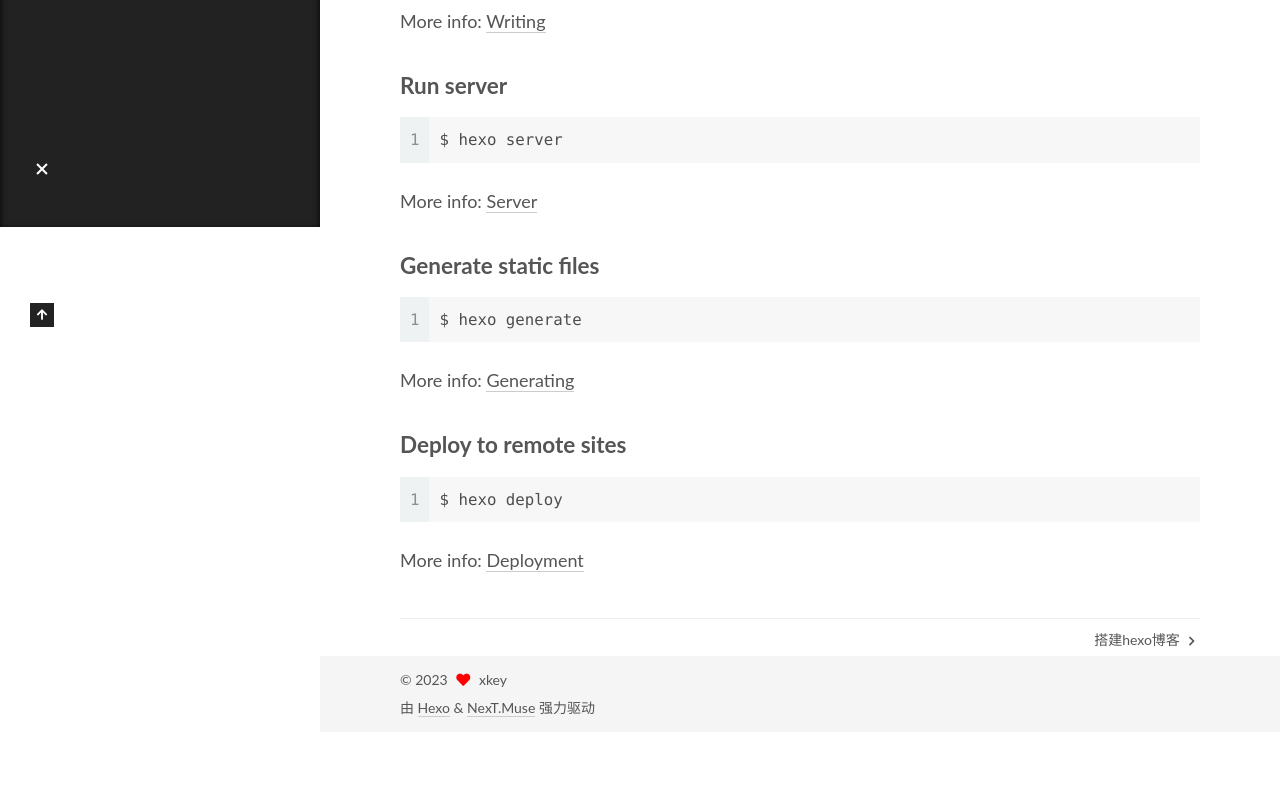
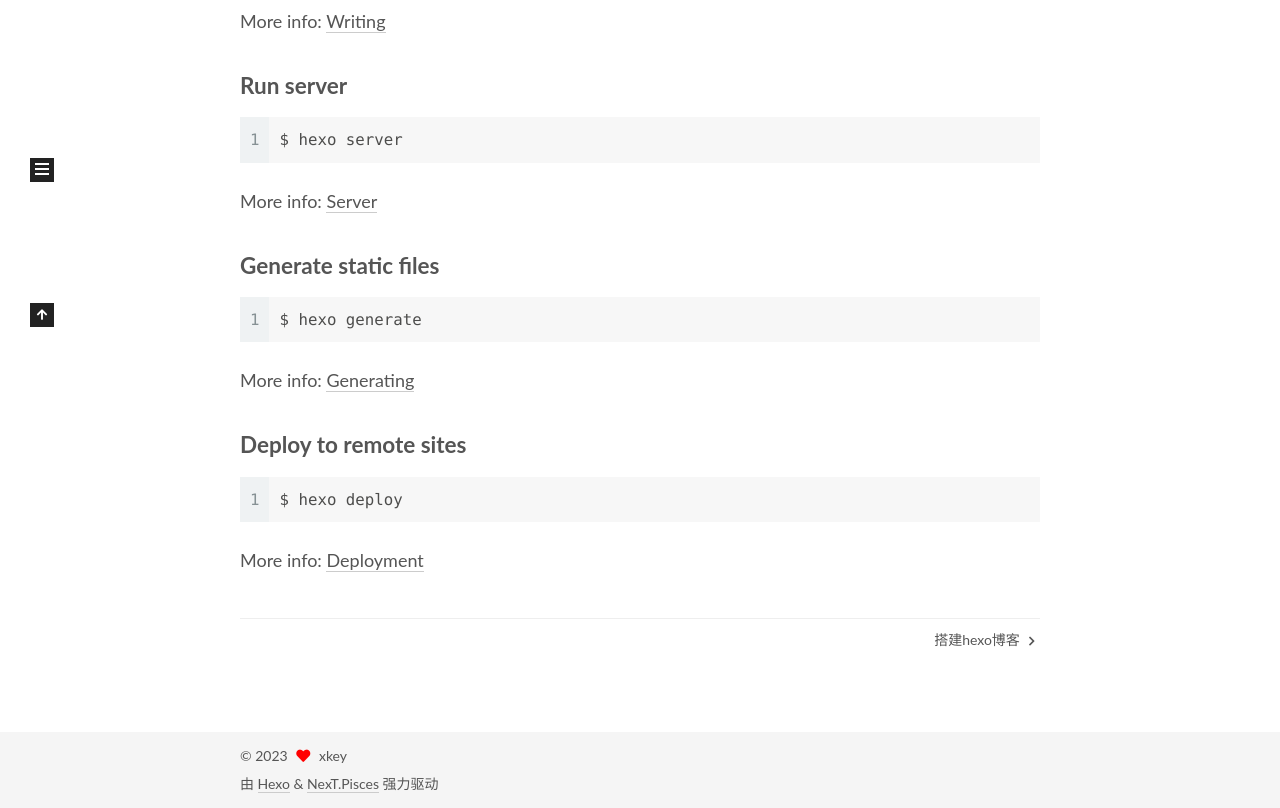
Before and after one commit to stonehat/stonehat.github.io, a plain HTML site: page 2018/06/18/hello-world/index.html in a window 1280 px wide. Shown: the part 573-1381 px from the top of the page. Before the commit the page ends 1305 px from the top, so only its background shows below. Drawn offline with Linux system fonts and the light colour scheme.

Commit message:
Site updated: 2023-04-14 01:15:41

```diff
--- a/2018/06/18/hello-world/index.html
+++ b/2018/06/18/hello-world/index.html
@@ -17,7 +17,7 @@
 
 <script id="hexo-configurations">
     var NexT = window.NexT || {};
-    var CONFIG = {"hostname":"stonehat.github.io","root":"/","scheme":"Muse","version":"7.8.0","exturl":false,"sidebar":{"position":"left","display":"post","padding":18,"offset":12,"onmobile":false},"copycode":{"enable":false,"show_result":false,"style":null},"back2top":{"enable":true,"sidebar":false,"scrollpercent":false},"bookmark":{"enable":false,"color":"#222","save":"auto"},"fancybox":false,"mediumzoom":false,"lazyload":false,"pangu":false,"comments":{"style":"tabs","active":null,"storage":true,"lazyload":false,"nav":null},"algolia":{"hits":{"per_page":10},"labels":{"input_placeholder":"Search for Posts","hits_empty":"We didn't find any results for the search: ${query}","hits_stats":"${hits} results found in ${time} ms"}},"localsearch":{"enable":true,"trigger":"auto","top_n_per_article":1,"unescape":false,"preload":false},"motion":{"enable":true,"async":false,"transition":{"post_block":"fadeIn","post_header":"slideDownIn","post_body":"slideDownIn","coll_header":"slideLeftIn","sidebar":"slideUpIn"}},"path":"search.xml"};
+    var CONFIG = {"hostname":"stonehat.github.io","root":"/","scheme":"Pisces","version":"7.8.0","exturl":false,"sidebar":{"position":"left","display":"post","padding":18,"offset":12,"onmobile":false},"copycode":{"enable":false,"show_result":false,"style":null},"back2top":{"enable":true,"sidebar":false,"scrollpercent":false},"bookmark":{"enable":false,"color":"#222","save":"auto"},"fancybox":false,"mediumzoom":false,"lazyload":false,"pangu":false,"comments":{"style":"tabs","active":null,"storage":true,"lazyload":false,"nav":null},"algolia":{"hits":{"per_page":10},"labels":{"input_placeholder":"Search for Posts","hits_empty":"We didn't find any results for the search: ${query}","hits_stats":"${hits} results found in ${time} ms"}},"localsearch":{"enable":true,"trigger":"auto","top_n_per_article":1,"unescape":false,"preload":false},"motion":{"enable":true,"async":false,"transition":{"post_block":"fadeIn","post_header":"slideDownIn","post_body":"slideDownIn","coll_header":"slideLeftIn","sidebar":"slideUpIn"}},"path":"search.xml"};
   </script>
 
   <meta name="description" content="Welcome to Hexo! This is your very first post. Check documentation for more info. If you get any problems when using Hexo, you can find the answer in troubleshooting or you can ask me on GitHub. Quick">
@@ -371,7 +371,7 @@
   </span>
   <span class="author" itemprop="copyrightHolder">xkey</span>
 </div>
-  <div class="powered-by">由 <a href="https://hexo.io/" class="theme-link" rel="noopener" target="_blank">Hexo</a> & <a href="https://muse.theme-next.org/" class="theme-link" rel="noopener" target="_blank">NexT.Muse</a> 强力驱动
+  <div class="powered-by">由 <a href="https://hexo.io/" class="theme-link" rel="noopener" target="_blank">Hexo</a> & <a href="https://pisces.theme-next.org/" class="theme-link" rel="noopener" target="_blank">NexT.Pisces</a> 强力驱动
   </div>
 
 
@@ -397,7 +397,7 @@
 <script src="/js/motion.js"></script>
 
 
-<script src="/js/schemes/muse.js"></script>
+<script src="/js/schemes/pisces.js"></script>
 
 
 <script src="/js/next-boot.js"></script>
```
Also changed, not shown: 2018/06/18/搭建hexo博客/index.html (+3 -3 lines), 2023/04/11/时隔5年再次尝试写blog/index.html (+3 -3 lines), 2023/04/12/西西弗神话-荒诞的藩篱-摘抄-2/index.html (+3 -3 lines), 2023/04/13/更换hexo的主题/index.html (+3 -3 lines), 2023/04/13/给hexo安装搜索/index.html (+3 -3 lines), archives/2018/06/index.html (+3 -3 lines), archives/2018/index.html (+3 -3 lines), archives/2023/04/index.html (+3 -3 lines), archives/2023/index.html (+3 -3 lines), archives/index.html (+3 -3 lines), index.html (+3 -3 lines), tags/hexo/index.html (+3 -3 lines), tags/index.html (+3 -3 lines), tags/博客-西西弗神话-阅读/index.html (+3 -3 lines), 2 more files.
